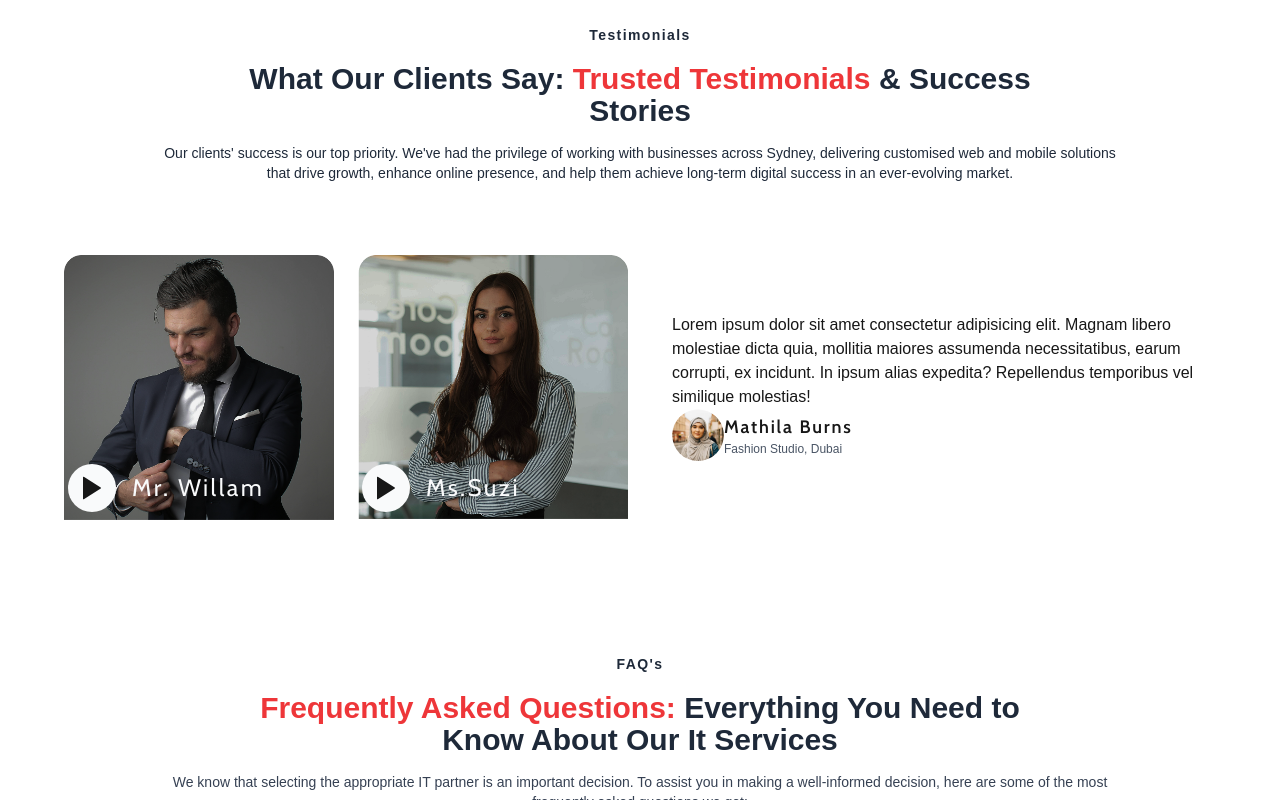
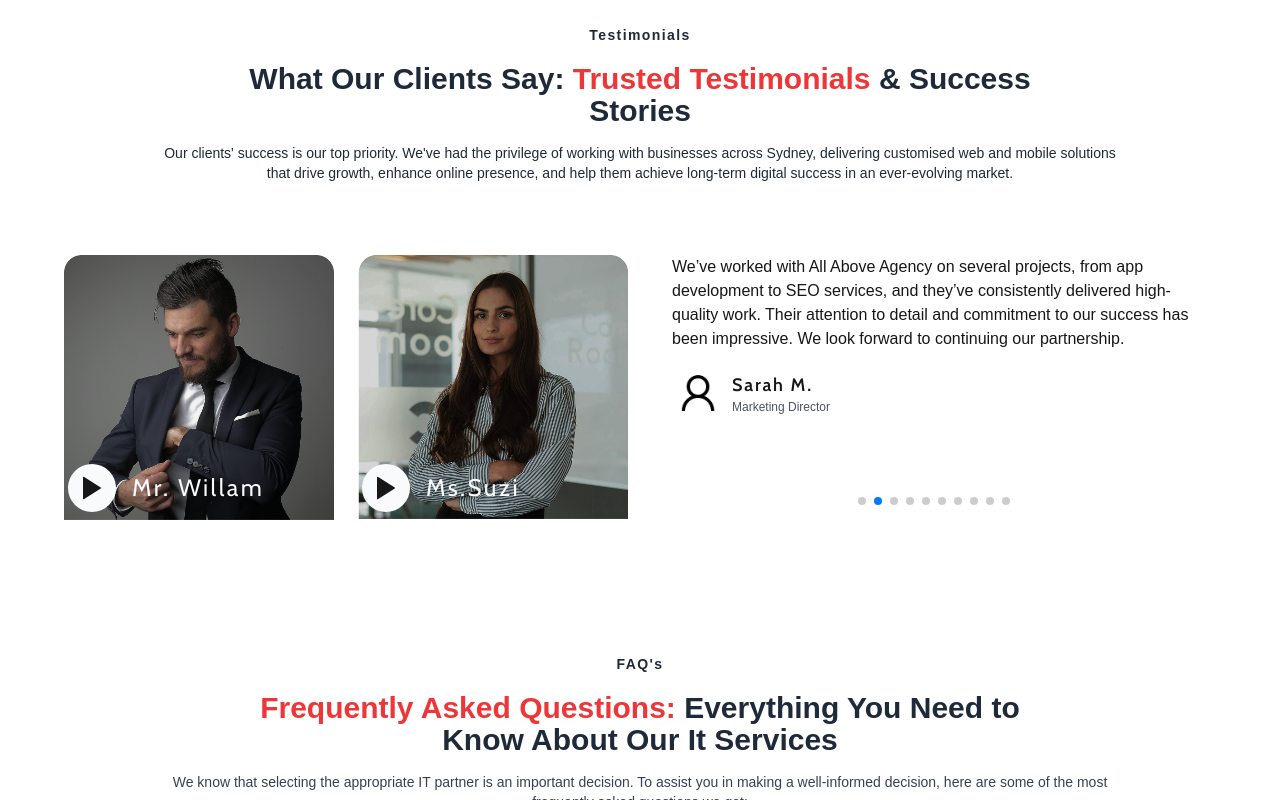
Before and after one commit to volvrit1/aaa-new-design, a Next.js app: page / in a window 1280 px wide. Shown: the part 11200-12000 px from the top of the page. Built offline with nearby package versions, Linux system fonts and the light colour scheme.

Commit message:
Added Swiper and added content

```diff
--- a/package.json
+++ b/package.json
@@ -9,6 +9,7 @@
     "lint": "next lint"
   },
   "dependencies": {
+    "@types/swiper": "^5.4.3",
     "axios": "^1.8.3",
     "framer-motion": "^12.5.0",
     "next": "15.2.2",
--- a/src/app/components/common/Faq.tsx
+++ b/src/app/components/common/Faq.tsx
@@ -29,7 +29,10 @@ export default function Faq() {
           className={`lg:w-5/6 m-auto text-xl sm:text-4xl md:text-3xl lg:text-3xl xl:text-3xl font-bold text-[#EE3639] leading-8 mb-4 `}
         >
           {"Frequently Asked Questions:"}{" "}
-          <span className="text-gray-800"> Everything You Need to Know About Our It Services</span>
+          <span className="text-gray-800">
+            {" "}
+            Everything You Need to Know About Our It Services
+          </span>
         </h2>
         <p
           className={`text-gray-700 text-sm sm:text-lg md:text-xl lg:text-[16px] xl:text-[14px] line-clamp-3 md:line-clamp-none  mt-4 leading-5`}
@@ -42,29 +45,56 @@ export default function Faq() {
       <div className="grid lg:grid-cols-2 place-items-start gap-6">
         {[
           {
-            question: "How long until we deliver your first blog post?",
+            question: "What are the services provided by All Above Agency?",
             answer:
-              "Really boy law county she unable her sister. Feet you off its like like six. Among sex are leave law built now. In built table in an rapid blush. Merits behind on afraid or warmly.",
+              "We offer various IT services such as software development, web development, mobile application development, digital marketing, search engine optimization, and IT consulting.",
           },
           {
-            question: "How long until we deliver your first blog post?",
+            question:
+              "Does All Above Agency provide tailored software solutions?",
             answer:
-              "Really boy law county she unable her sister. Feet you off its like like six. Among sex are leave law built now. In built table in an rapid blush. Merits behind on afraid or warmly.",
+              "Yes, we create custom software solutions just to meet the specific needs of our clients. We work closely with you to determine your business needs and provide customised solutions.",
           },
           {
-            question: "How long until we deliver your first blog post?",
+            question: "Do you provide website design and development services?",
             answer:
-              "Really boy law county she unable her sister. Feet you off its like like six. Among sex are leave law built now. In built table in an rapid blush. Merits behind on afraid or warmly.",
+              "Yes! We create search engine optimized, mobile optimized, and user optimized websites.",
           },
           {
-            question: "How long until we deliver your first blog post?",
+            question: "What industries does your agency specialize in?",
             answer:
-              "Really boy law county she unable her sister. Feet you off its like like six. Among sex are leave law built now. In built table in an rapid blush. Merits behind on afraid or warmly.",
+              "Our team is well-versed in many industries with a special interest in healthcare, e-commerce, finance, education, and property.",
           },
           {
-            question: "How long until we deliver your first blog post?",
+            question: "Do you provide SEO and online marketing services?",
             answer:
-              "Really boy law county she unable her sister. Feet you off its like like six. Among sex are leave law built now. In built table in an rapid blush. Merits behind on afraid or warmly.",
+              "Yes, we are able to provide SEO, social media marketing, content marketing, and pay-per-click (PPC) advertising services to maximize your web presence.",
+          },
+          {
+            question: "Do you provide post-launch maintenance and support?",
+            answer:
+              "Yes, we do provide post-launch maintenance and support services such as bug fixing, updates, and regular upgrades once your project goes live.",
+          },
+          {
+            question:
+              "How does All Above Agency determine its price for services?",
+            answer:
+              "We have flexible prices that are dependent on the size and complexity of the project. We will provide you with a tailored quote after you provide us with your specifications.",
+          },
+          {
+            question: "Does All Above Agency work on remote projects?",
+            answer:
+              "Yes, we do work on remote projects and have clients worldwide. You can work with us remotely via video conferencing and make use of various software to stay in touch and work on your project in an effective manner.",
+          },
+          {
+            question: "How long does it take to finish a project?",
+            answer:
+              "The time it takes to complete a project varies in each project based on the size of the project and the requirements of the project. We give you approximate project timelines and keep you informed at every stage of the project.",
+          },
+          {
+            question: "Do you offer a free consultation?",
+            answer:
+              "Yes, we provide a complimentary first consultation where we talk about your business needs and recommend to you the most suitable solutions and ways of reaching your objectives.",
           },
         ].map((faq, index) => (
           <div
--- a/src/app/components/home/Testimonials.tsx
+++ b/src/app/components/home/Testimonials.tsx
@@ -1,8 +1,78 @@
+"use client";
 import Image from "next/image";
 import React from "react";
 import { IoIosPlay } from "react-icons/io";
+import { Swiper, SwiperSlide } from "swiper/react";
+import "swiper/css";
+import "swiper/css/navigation";
+import "swiper/css/pagination";
+import "swiper/css/effect-fade";
+import { Autoplay, Navigation, Pagination } from "swiper/modules";
 
 export default function Testimonials() {
+  const testimonials = [
+    {
+      name: "John D.",
+      position: "CEO",
+      description:
+        "All Above Agency transformed our website and improved our digital marketing efforts significantly. Their team is professional, responsive, and always ready to offer creative solutions. We’ve seen a noticeable increase in traffic and customer engagement. Highly recommend!",
+    },
+    {
+      name: "Sarah M.",
+      position: "Marketing Director",
+      description:
+        "We’ve worked with All Above Agency on several projects, from app development to SEO services, and they’ve consistently delivered high-quality work. Their attention to detail and commitment to our success has been impressive. We look forward to continuing our partnership.",
+    },
+    {
+      name: "Alex T.",
+      position: "Founder",
+      description:
+        "The All Above Agency team provided us with a seamless and efficient e-commerce platform that perfectly fits our needs. Their expertise in user experience and mobile optimization helped us attract more customers. Their support has been exceptional, and we couldn't be happier with the results.",
+    },
+    {
+      name: "Rachel S.",
+      position: "COO",
+      description:
+        "From the initial consultation to the final product launch, All Above Agency has been a true partner. They developed a custom software solution that streamlines our operations and saves us time and money. The team is highly skilled and always delivers on time.",
+    },
+    {
+      name: "Mike L.",
+      position: "Founder",
+      description:
+        "All Above Agency’s digital marketing strategies helped us improve our online presence and reach more students. Their SEO and social media campaigns brought us fantastic results. The team is professional, knowledgeable, and easy to work with. We are grateful for their services.",
+    },
+    {
+      name: "Emily R.",
+      position: "Project Manager",
+      description:
+        "All Above Agency is a game-changer. They built us a stunning, responsive website and optimized it for local SEO, which has dramatically increased our online leads. The team was proactive, communicative, and quick to address our concerns. A true pleasure to work with!",
+    },
+    {
+      name: "Chris W.",
+      position: "CTO",
+      description:
+        "Working with All Above Agency has been an incredible experience. They delivered top-notch mobile apps and have provided ongoing maintenance support that keeps everything running smoothly. Their team is reliable, innovative, and professional.",
+    },
+    {
+      name: "Diana P.",
+      position: "CEO",
+      description:
+        "All Above Agency’s consulting services helped us rethink our IT infrastructure and streamline our operations. They brought forward innovative solutions that fit our business perfectly. Their expertise in IT solutions is unmatched, and we would highly recommend them to any business.",
+    },
+    {
+      name: "Tom G.",
+      position: "Owner",
+      description:
+        "We needed a new website and app for our fitness brand, and All Above Agency delivered beyond our expectations. They helped us create an amazing user experience, and their SEO strategies have helped us reach a much broader audience. We're really happy with the results!",
+    },
+    {
+      name: "Laura B.",
+      position: "Director",
+      description:
+        "All Above Agency is our go-to partner for all things IT. They’ve developed multiple software solutions for us, and each one has been well-executed and has made a significant impact on our efficiency. They are responsive, knowledgeable, and always offer great value.",
+    },
+  ];
+
   return (
     <div className="container max-w-7xl mx-auto p-4 lg:p-16 space-y-4">
       <div className="lg:w-5/6 m-auto mb-18 text-center">
@@ -16,9 +86,7 @@ export default function Testimonials() {
         <h2
           className={`lg:w-5/6 m-auto text-xl sm:text-4xl md:text-3xl lg:text-3xl xl:text-3xl font-bold text-[#EE3639] leading-8 mb-4 `}
         >
-          <span className="text-gray-800">
-            What Our Clients Say:
-          </span>
+          <span className="text-gray-800">What Our Clients Say:</span>
           {" Trusted Testimonials "}
           <span className="text-gray-800">& Success Stories</span>
         </h2>
@@ -67,7 +135,7 @@ export default function Testimonials() {
             </span>
           </div>
         </div>
-        <div className="lg:col-span-2 flex flex-col justify-center pl-5">
+        {/* <div className="lg:col-span-2 flex flex-col justify-center pl-5">
           <p>
             Lorem ipsum dolor sit amet consectetur adipisicing elit. Magnam
             libero molestiae dicta quia, mollitia maiores assumenda
@@ -89,6 +157,46 @@ export default function Testimonials() {
               <h3 className="text-xs text-gray-600">Fashion Studio, Dubai</h3>
             </div>
           </div>
+        </div> */}
+        <div className="col-span-2">
+          <Swiper
+            spaceBetween={50}
+            slidesPerView={1}
+            loop={true}
+            autoplay={{
+              delay: 3000,
+            }}
+            navigation={false}
+            pagination={{ clickable: false }}
+            modules={[Autoplay, Navigation, Pagination]}
+            className="h-full"
+          >
+            {testimonials &&
+              testimonials.map((data, index) => (
+                <SwiperSlide key={index}>
+                  <div className="lg:col-span-2 flex flex-col justify-center pl-5">
+                    <p>{data?.description}</p>
+                    <div className="flex items-center gap-2 py-4">
+                      <Image
+                        src="/assets/user.png"
+                        width={500}
+                        height={500}
+                        alt="image"
+                        className="w-13 h-13 rounded-full"
+                      />
+                      <div>
+                        <h2 className="text-lg font-bold font-[cabin] tracking-widest">
+                          {data?.name}
+                        </h2>
+                        <h3 className="text-xs text-gray-600">
+                          {data?.position}
+                        </h3>
+                      </div>
+                    </div>
+                  </div>
+                </SwiperSlide>
+              ))}
+          </Swiper>
         </div>
       </div>
     </div>
```
Also changed, not shown: public/assets/user.png (added), 1 other file (tests, documents, lock files or other folders).
